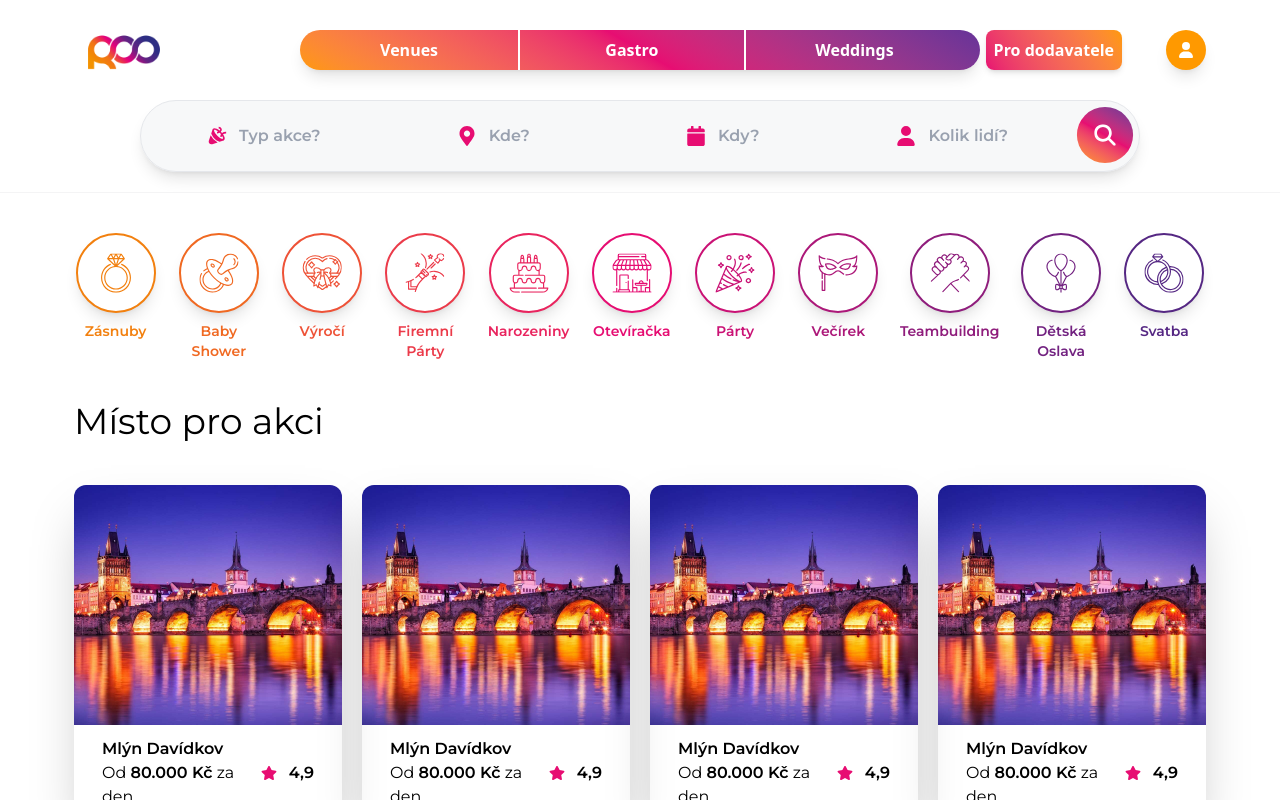
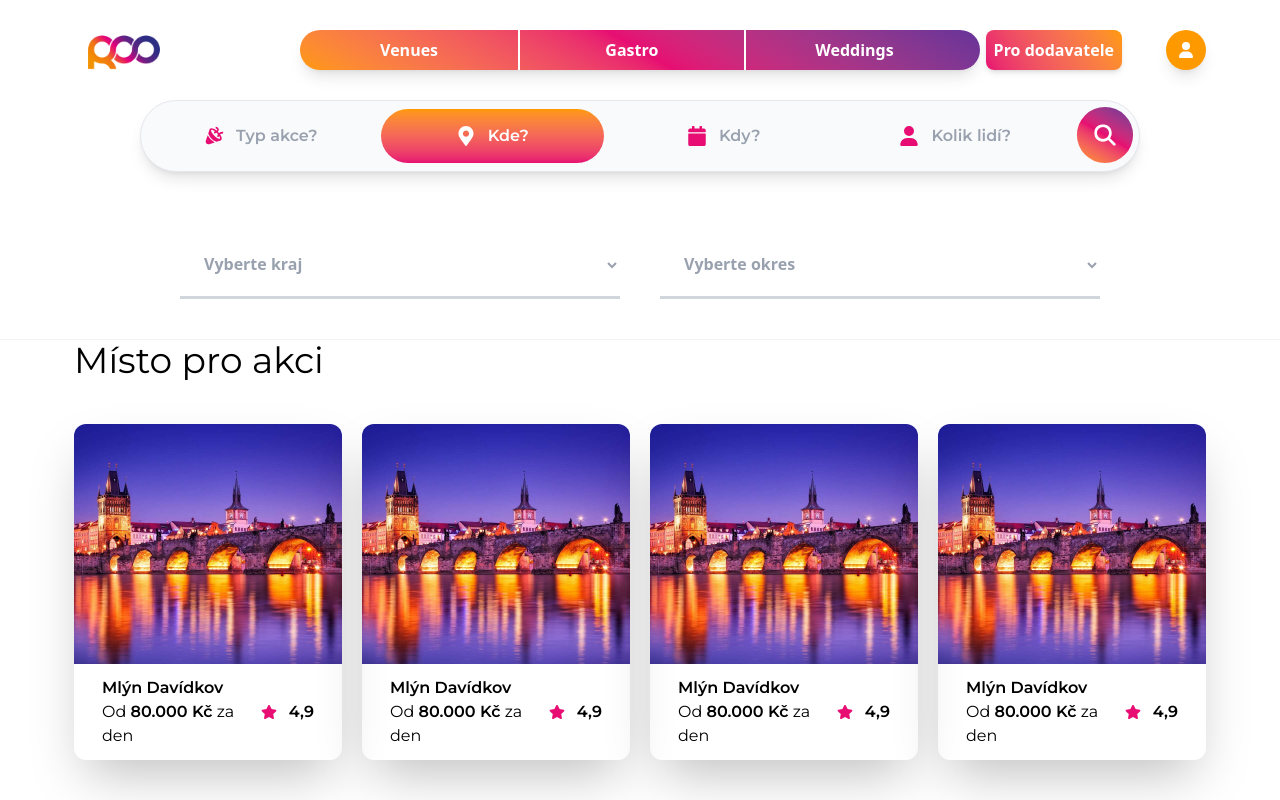
Before and after one commit to mardol131/roo, a Next.js app in the folder frontend/: page / in a window 1280 px wide. Both pictures are taken after a click on the button "Kde?". Shown: the top 800 px of the page. Built offline with nearby package versions, Linux system fonts and the light colour scheme.

Commit message:
Frontend: header

```diff
--- a/frontend/app/_components/global/cta/EmailCta.tsx
+++ b/frontend/app/_components/global/cta/EmailCta.tsx
@@ -17,7 +17,7 @@ export default function EmailCta(props: Props) {
     <div className="p-20 bg-linear-30 from-orange via-pink to-violet flex items-center justify-center rounded-3xl shadow-xl">
       <div className="bg-white rounded-3xl p-10 flex flex-col items-center w-[60%] shadow-2xl gap-5">
         <Heading text={props.heading} level="h2" color={colors.pink} />
-        <p className="text-center">{props.text}</p>
+        <p className="text-center font-semibold text-gray-600">{props.text}</p>
         <div className="border border-borderLight rounded-xl p-3 w-full">
           <p className="text-pink font-semibold text-sm">Tvůj email</p>
           <input
--- a/frontend/app/_components/global/header/HeaderDesktop.tsx
+++ b/frontend/app/_components/global/header/HeaderDesktop.tsx
@@ -9,6 +9,8 @@ import { FaCalendar, FaMapMarkerAlt } from "react-icons/fa";
 import EventTypeSettings from "./EventTypeSettings";
 
 import { BiSolidParty } from "react-icons/bi";
+import EventTypesWithIcons from "../../navigation/EventTypesWithIcons";
+import PlaceSettings from "./PlaceSettings";
 
 type Props = {};
 
@@ -49,12 +51,16 @@ type LowerHeaderPropsType = {
   settingsType: SettingsType;
 };
 
-export function LowerHeader({ setSettingsType }: LowerHeaderPropsType) {
+export function LowerHeader({
+  setSettingsType,
+  settingsType,
+}: LowerHeaderPropsType) {
   return (
     <>
       {" "}
-      <div className="p-2 bg-gray-200/30 border-1 font-semibold border-gray-200 shadow-lg shadow-black/10 flex gap-3 min-h-18 content-stretch justify-items-start text-placeholderText w-full max-w-lowerHeader rounded-full">
-        <div className="grid grid-cols-4 w-full content-stretch">
+      <div className="p-2 bg-optionsBar border-1 font-semibold border-gray-200 shadow-lg shadow-black/10 flex gap-3 min-h-18 content-stretch justify-items-start text-placeholderText w-full max-w-lowerHeader rounded-full">
+        <div className="grid grid-cols-4 w-full gap-2 content-stretch">
+          {settingsType != "eventType" ? (
             <button
               onClick={() => {
                 setSettingsType("eventType");
@@ -65,6 +71,18 @@ export function LowerHeader({ setSettingsType }: LowerHeaderPropsType) {
               <p className="z-20 font-semibold ">Typ akce?</p>
               <span className="absolute inset-0 bg-gradient-to-r from-orange to-pink opacity-0 transition-opacity ease-in-out z-10 group-hover:opacity-100"></span>
             </button>
+          ) : (
+            <button
+              onClick={() => {
+                setSettingsType("eventType");
+              }}
+              className="bg-gradient-to-r from-orange to-pink hover:shadow-lg rounded-full justify-center group overflow-hidden cursor-pointer !text-white transition-all ease-in-out flex items-center gap-3  hover:rounded-full border-pink "
+            >
+              <BiSolidParty className=" group-hover:text-white text-xl self-center z-20" />
+              <p className="z-20 font-semibold ">Typ akce?</p>
+            </button>
+          )}
+          {settingsType != "place" ? (
             <button
               onClick={() => {
                 setSettingsType("place");
@@ -75,6 +93,18 @@ export function LowerHeader({ setSettingsType }: LowerHeaderPropsType) {
               <p className="z-20 font-semibold ">Kde?</p>
               <span className="absolute inset-0 bg-gradient-to-b from-orange to-pink opacity-0 transition-opacity ease-in-out z-10 group-hover:opacity-100"></span>
             </button>
+          ) : (
+            <button
+              onClick={() => {
+                setSettingsType("place");
+              }}
+              className="bg-gradient-to-b from-orange to-pink hover:shadow-lg rounded-full justify-center group overflow-hidden cursor-pointer !text-white transition-all ease-in-out flex items-center gap-3  hover:rounded-full border-pink "
+            >
+              <FaMapMarkerAlt className=" group-hover:text-white text-xl self-center z-20" />
+              <p className="z-20 font-semibold ">Kde?</p>
+            </button>
+          )}
+          {settingsType != "time" ? (
             <button
               onClick={() => {
                 setSettingsType("time");
@@ -85,6 +115,18 @@ export function LowerHeader({ setSettingsType }: LowerHeaderPropsType) {
               <p className="z-20 font-semibold ">Kdy?</p>
               <span className="absolute inset-0 bg-gradient-to-t from-orange to-pink opacity-0 transition-opacity ease-in-out z-10 group-hover:opacity-100"></span>
             </button>
+          ) : (
+            <button
+              onClick={() => {
+                setSettingsType("time");
+              }}
+              className="bg-gradient-to-t from-orange to-pink hover:shadow-lg rounded-full justify-center group overflow-hidden cursor-pointer !text-white transition-all ease-in-out flex items-center gap-3  hover:rounded-full border-pink "
+            >
+              <FaCalendar className=" group-hover:text-white text-xl self-center z-20" />
+              <p className="z-20 font-semibold ">Kdy?</p>
+            </button>
+          )}
+          {settingsType != "people" ? (
             <button
               onClick={() => {
                 setSettingsType("people");
@@ -95,6 +137,17 @@ export function LowerHeader({ setSettingsType }: LowerHeaderPropsType) {
               <p className="z-20 font-semibold">Kolik lidí?</p>
               <span className="absolute inset-0 bg-gradient-to-l from-orange to-pink opacity-0 transition-opacity ease-in-out z-10 group-hover:opacity-100"></span>
             </button>
+          ) : (
+            <button
+              onClick={() => {
+                setSettingsType("people");
+              }}
+              className="bg-gradient-to-l from-orange to-pink hover:shadow-lg rounded-full justify-center group overflow-hidden cursor-pointer !text-white transition-all ease-in-out flex items-center gap-3  hover:rounded-full border-pink "
+            >
+              <FaUser className="group-hover:text-white text-xl self-center z-20" />
+              <p className="z-20 font-semibold">Kolik lidí?</p>
+            </button>
+          )}
         </div>
         <div
           onClick={() => {
@@ -109,10 +162,10 @@ export function LowerHeader({ setSettingsType }: LowerHeaderPropsType) {
   );
 }
 
-export type SettingsType = "eventType" | "place" | "time" | "people" | null;
+export type SettingsType = "eventType" | "place" | "time" | "people";
 
 export default function HeaderDesktop({}: Props) {
-  const [settingsType, setSettingsType] = useState<SettingsType>(null);
+  const [settingsType, setSettingsType] = useState<SettingsType>("eventType");
 
   return (
     <div className="px-[74px] flex flex-col items-center w-full border-b border-zinc-100 pb-5">
@@ -122,7 +175,10 @@ export default function HeaderDesktop({}: Props) {
           setSettingsType={setSettingsType}
           settingsType={settingsType}
         />
-        {settingsType == "eventType" && <EventTypeSettings />}
+        {settingsType == "eventType" && <EventTypesWithIcons />}
+        {settingsType == "place" && <PlaceSettings />}
+        {settingsType == "time" && <EventTypesWithIcons />}
+        {settingsType == "people" && <EventTypesWithIcons />}
       </div>
     </div>
   );
--- /dev/null
+++ b/frontend/app/_components/global/header/PlaceSettings.tsx
@@ -0,0 +1,36 @@
+import React from "react";
+
+type Props = {};
+
+export default function PlaceSettings({}: Props) {
+  return (
+    <div className="  px-10 gap-10 border-gray-200 rounded-full grid grid-cols-2 p-5 items-center w-full max-w-lowerHeader justify-center">
+      <select
+        name="pets"
+        id="pet-select"
+        className="p-5 font-semibold text-placeholderText border-gray-300 border-b-3"
+      >
+        <option value="">Vyberte kraj</option>
+        <option value="dog">Dog</option>
+        <option value="cat">Cat</option>
+        <option value="hamster">Hamster</option>
+        <option value="parrot">Parrot</option>
+        <option value="spider">Spider</option>
+        <option value="goldfish">Goldfish</option>
+      </select>
+      <select
+        name="pets"
+        id="pet-select"
+        className="p-5 font-semibold text-placeholderText border-gray-300 border-b-3"
+      >
+        <option value="">Vyberte okres</option>
+        <option value="dog">Dog</option>
+        <option value="cat">Cat</option>
+        <option value="hamster">Hamster</option>
+        <option value="parrot">Parrot</option>
+        <option value="spider">Spider</option>
+        <option value="goldfish">Goldfish</option>
+      </select>
+    </div>
+  );
+}
--- a/frontend/app/globals.css
+++ b/frontend/app/globals.css
@@ -13,6 +13,8 @@
   --color-borderLight: var(--color-gray-300);
 
   --color-placeholderText: var(--color-gray-400);
+
+  --color-optionsBar: var(--color-gray-50);
 
   --font-montserrat: "Montserrat";
 
--- a/frontend/app/page.tsx
+++ b/frontend/app/page.tsx
@@ -5,7 +5,6 @@ export default function Home() {
   return (
     <div className="w-full flex justify-center">
       <div>
-        <EventTypesWithIcons />
         <Catalog />
       </div>
     </div>
```
Lines whose indentation alone changed are shown as unchanged.
